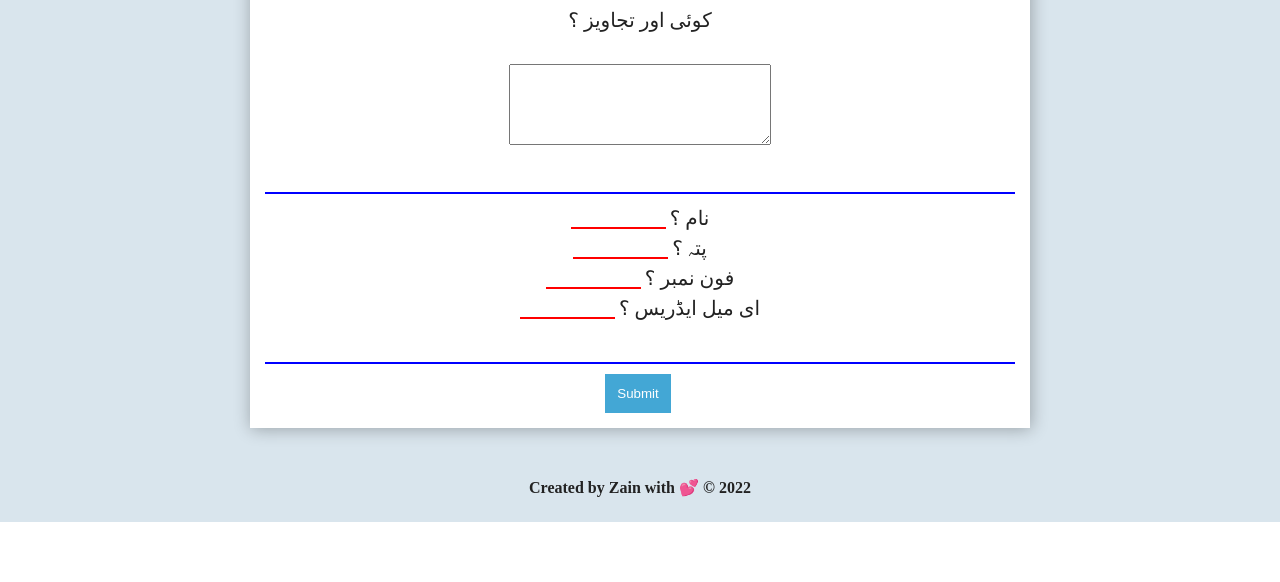
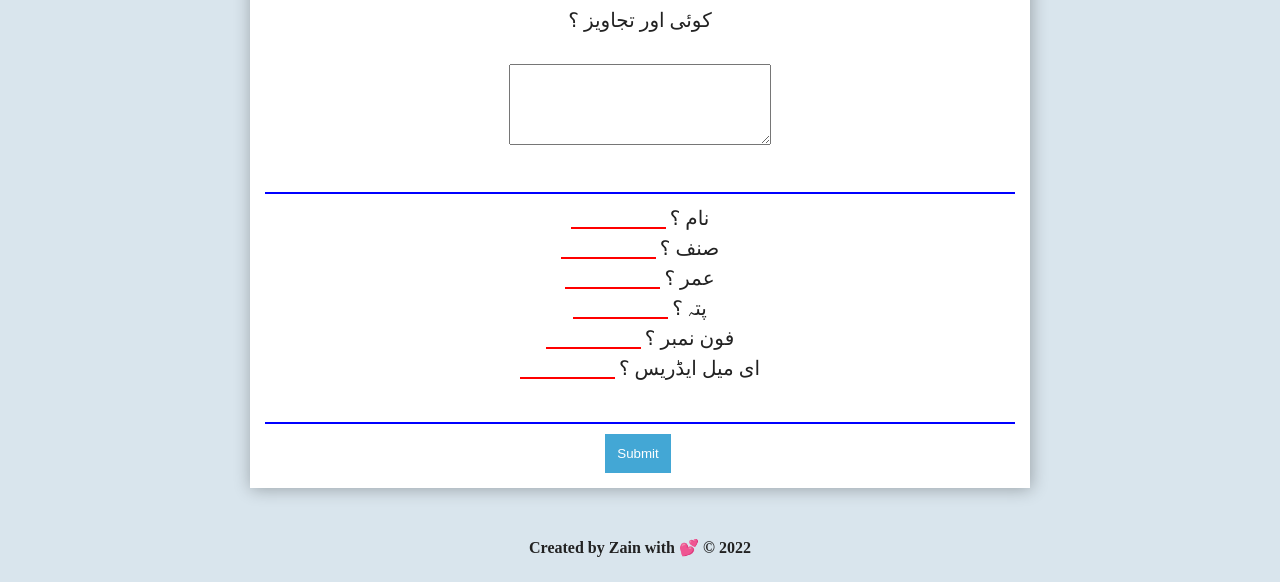
Before and after one commit to mzain321/forms, a Django app: page / in a window 1280 px wide. Shown: the part 2328-2910 px from the top of the page. Before the commit the page ends 2850 px from the top, so only its background shows below. Run offline with Django 4.2, Linux system fonts and the light colour scheme; some web fonts are replaced.

Commit message:
Update homenew.html

```diff
--- a/base/templates/base/homenew.html
+++ b/base/templates/base/homenew.html
@@ -426,17 +426,11 @@ input[type=text] {
 
 
 
-
-
-
-
-
-
-
 </style>
 
 </head>
 <body>
+
 
 <script type="text/javascript">var submitted=false</script>
 <iframe name="hiddenConfirm" id="hiddenConfirm" style="display: none;" onload="if(submitted){window.location='thank you page.html';}"></iframe>
@@ -492,6 +486,12 @@ input[type=text] {
    <div class="clear"></div>
   <hr class="survey-hr">
 
+
+
+
+
+
+
 <label class="label" for="entry.2015390462">ہمارے ادارے سے  کیسے واقف ہوئے ؟</label><br/><br/>
  <input type="checkbox"  name="entry.2015390462" value="سوشل میڈیا">
 <label for="1">سوشل میڈیا</label><br>
@@ -499,8 +499,8 @@ input[type=text] {
 <label for="2">رشتہ دار اور دوست</label><br>
 <input type="checkbox"   name="entry.2015390462" value="اخبار">
 <label for="3">اخبار</label><br>
-<input type="checkbox"   name="entry.2015390462" value="دیگر  ذرائع">
-<label for="4">دیگر  ذرائع</label><br>
+<input type="checkbox"   name="entry.2015390462" value="دیگر ذرائع">
+<label for="4">دیگر ذرائع</label><br>
 
    <div class="clear"></div>
   <hr class="survey-hr">
@@ -714,6 +714,13 @@ input[type=text] {
 <label   for="entry.2121897387" class="label">نام ؟</label>
 <br>
 
+<input type="text" name="entry.181430332">
+<label   for="entry.181430332" class="label">صنف ؟</label>
+<br>
+
+<input type="text" name="entry.1873430984">
+<label   for="entry.1873430984" class="label">عمر ؟</label>
+<br>
 
 <input type="text" name="entry.112256415">
 <label   for="entry.112256415" class="label">پتہ ؟</label><br>
@@ -728,6 +735,9 @@ input[type=text] {
 <label   for="entry.991822550" class="label">ای میل ایڈریس ؟</label><br/>
 
 <br>
+
+
+
 
   <div class="clear"></div>
   <hr class="survey-hr">
```
